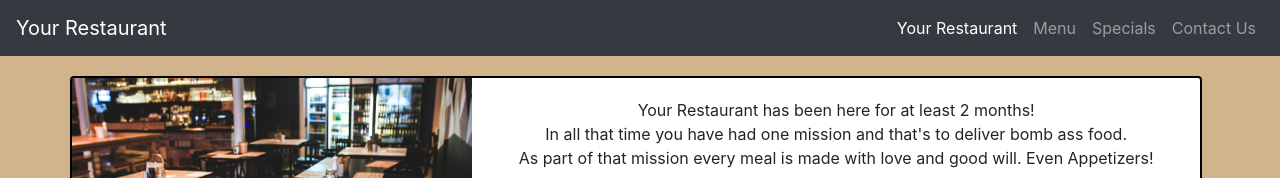
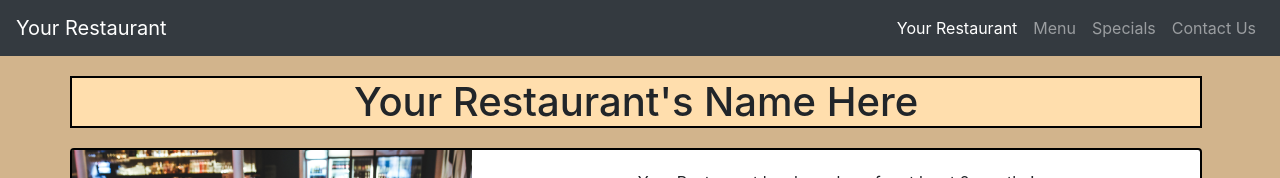
Before and after one commit to MCaldwell-42/your-restaurant, a React (Create React App) app: page /home in a window 1280 px wide. Shown: the top 178 px of the page. Built offline with nearby package versions, Linux system fonts and the light colour scheme.

Commit message:
added some banner/headers

```diff
--- a/src/components/Home.js
+++ b/src/components/Home.js
@@ -7,6 +7,7 @@ class Home extends React.Component {
   render() {
     return (
         <div className="special">
+        <h1 className="homeBanner">Your Restaurant's Name Here</h1>
         <div className="card flex-row flex-wrap homeCards">
             <div class="border-0">
           <img class="restPics" src={RestPic2} alt="restaurant tables" />
--- a/src/components/Menu.js
+++ b/src/components/Menu.js
@@ -7,6 +7,7 @@ class Menu extends React.Component {
     return (
 
         <div className="special col-12">
+        <h1 className="homeBanner">Menu</h1>
         <div className="card menuPics">
           <img className="img-responsive" src={Menu1} alt="page 1 menu" />
         </div>
--- a/src/styles/index.scss
+++ b/src/styles/index.scss
@@ -19,6 +19,7 @@ body {
 .card {
     border: black 2px solid;
     margin-top: 20px;
+    font-size: 1em;
 }
 
 .contact-text {
@@ -28,3 +29,9 @@ body {
 .card-content {
     text-align: left;
 }
+
+.homeBanner {
+    background-color: navajowhite;
+    border: solid black 2px;
+    margin-top: 20px;
+}
```
